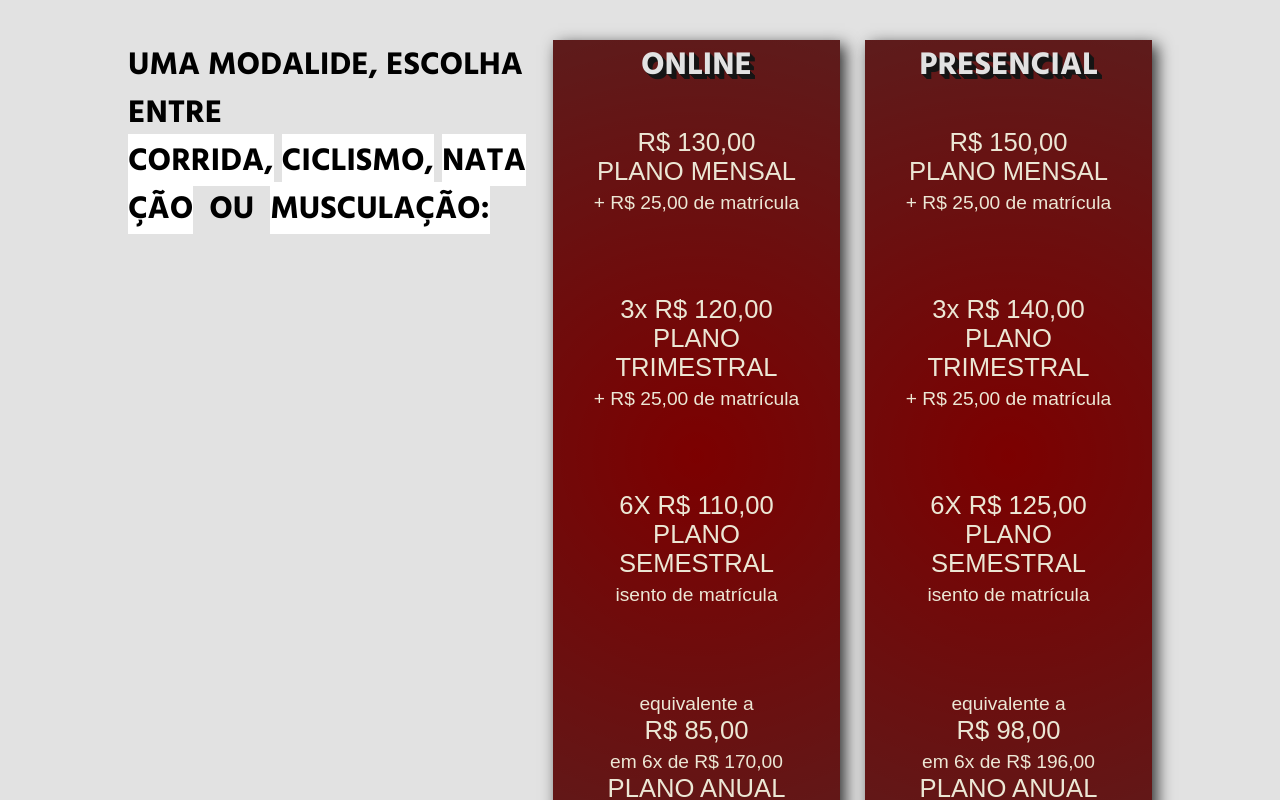
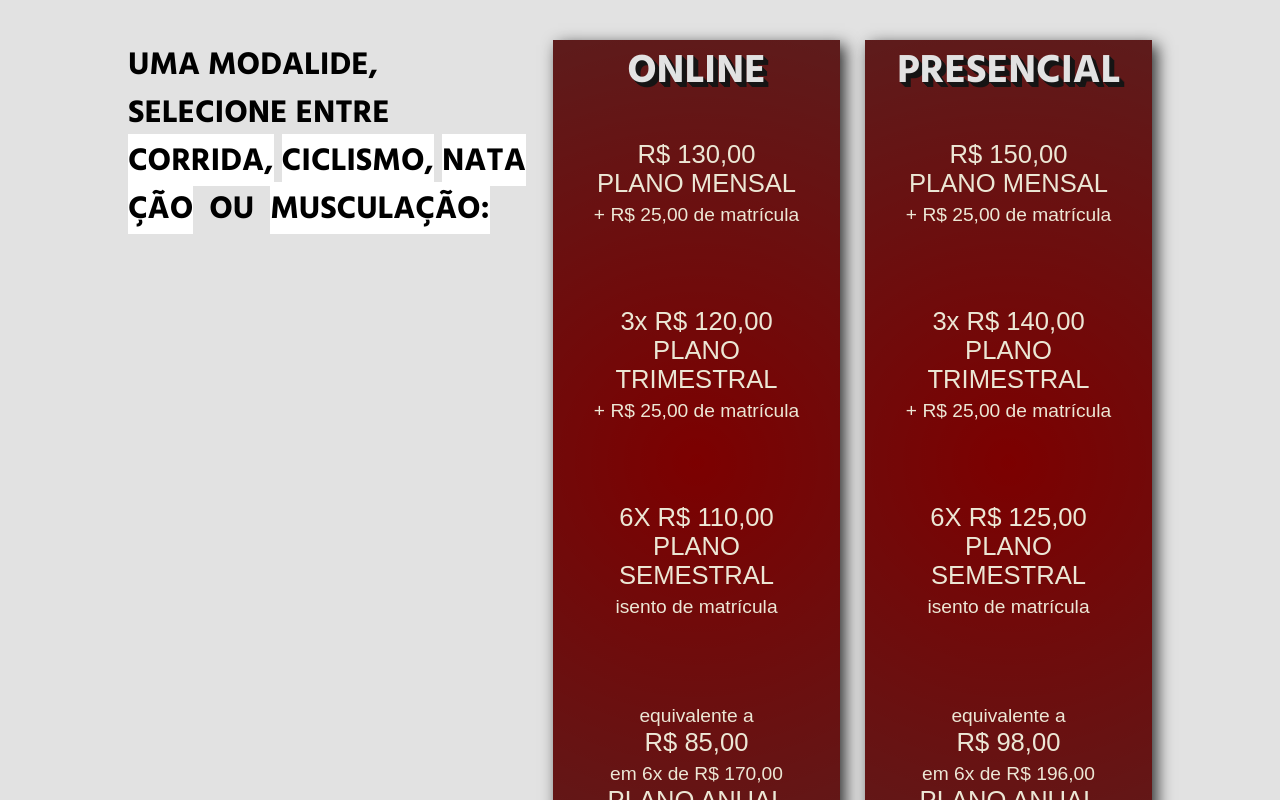
Before and after one commit to lucaslangsch/newpace_project, a React (Vite) app in the folder frontend/: page /planos in a window 1280 px wide. Shown: the part 920-1720 px from the top of the page. Built offline with nearby package versions, Linux system fonts and the light colour scheme.

Commit message:
feat(planos): insere uma modalide e inicia componetização

```diff
--- a/frontend/src/App.jsx
+++ b/frontend/src/App.jsx
@@ -6,8 +6,8 @@ import Plans from './pages/Plans';
 function App() {
   return (
     <Switch>
-      <Route exact path="/" component={ Home } />
       <Route exact path="/planos" component={ Plans } />
+      <Route path="/" component={ Home } />
     </Switch>
   );
 }
--- a/frontend/src/components/Footer.css
+++ b/frontend/src/components/Footer.css
@@ -60,6 +60,11 @@ footer a {
   color: rgba(255, 255, 255, 0.507);
 }
 
+.link-partners:hover .t::before {
+  content: '\00A0\00A0\00A0';
+
+}
+
 /* .link-partners::after {
   content: '\003E\003E\003E';
   text-decoration: underline;
--- a/frontend/src/components/Footer.jsx
+++ b/frontend/src/components/Footer.jsx
@@ -15,7 +15,7 @@ function Footer() {
       <div className='footer-right'>
         <h2>QUER SER NOSSO <span className="strong-footer"> PARCEIRO? </span></h2>
         <p>Conheça o clube NP, e venha integrar nossa rede técnica de empresas e profissionais.</p>
-        <a className='link-partners'>saiba mais &gt;&gt;&gt;</a>
+        <a className='link-partners'>saiba mais <span className='t'>&gt;&gt;&gt;</span></a>
         {/* <button className="btn-plans">CONHEÇA OS PLANOS</button> */}
       </div>
     </footer>
--- a/frontend/src/components/Header.jsx
+++ b/frontend/src/components/Header.jsx
@@ -2,6 +2,7 @@ import React, { useEffect, useState } from 'react';
 import './Header.css';
 import { AiOutlineInstagram, AiOutlineWhatsApp } from 'react-icons/ai';
 import logo from '../assets/logo_np.png';
+import { Link } from 'react-router-dom/cjs/react-router-dom.min';
 
 function Header() {
   const [headerOpacity, setHeaderOpacity] = useState(false);
@@ -23,8 +24,8 @@ function Header() {
     <header className={ `${headerOpacity ? 'scrolled' : ''} header` }>
       <img src={ logo } alt="" />
       <nav className="header-nav">
-        <a href='/'>INÍCIO</a>
-        <a href='/planos'>PLANOS</a>
+        <Link to='/'>INÍCIO</Link>
+        <Link to='/planos'>PLANOS</Link>
         <a target="_blank" href='https://www.instagram.com/newpaceassessoria/'><AiOutlineInstagram /></a>
         <a><AiOutlineWhatsApp /></a>
       </nav>
--- /dev/null
+++ b/frontend/src/components/Plan.jsx
@@ -0,0 +1,45 @@
+import { Component } from "react";
+import PlanButton from "./PlanButton";
+
+class Plan extends Component {
+
+  render() {
+    const { plano } = this.props;
+    const { onlineOne } = plano;
+    return (
+      <div className='card-plan'>
+      <div className='title'>
+        <h2>ONLINE</h2>
+      </div>
+      <PlanButton tempo={ onlineOne.mensal }/>
+      <button>
+        3x R$ 120,00
+        <br/>
+        PLANO TRIMESTRAL
+        <br/>
+        <span className='smal-font'>+ R$ 25,00 de matrícula</span>
+      </button>
+      <button>
+        6X R$ 110,00
+        <br/>
+        PLANO SEMESTRAL
+        <br/>
+        <span className='smal-font'>isento de matrícula</span>
+      </button>
+      <button>
+        <span className='smal-font'>equivalente a </span>
+        <br/>
+        R$ 85,00
+        <br/>
+        <span className='smal-font'> em 6x de R$ 170,00</span>
+        <br/>
+        PLANO ANUAL
+        <br/>
+        <span className='smal-font'>isento de matrícula</span>
+      </button>
+    </div>
+    );
+  }
+}
+
+export default Plan;
--- /dev/null
+++ b/frontend/src/components/PlanButton.jsx
@@ -0,0 +1,18 @@
+import { Component } from "react";
+
+class PlanButton extends Component {
+  render() {
+    const { tempo } = this.props;
+    return (
+      <button>
+      {tempo.valor}
+      <br/>
+      {tempo.plano}
+      <br/>
+      <span className='smal-font'>{`+ ${tempo.matricula} de matrícula`}</span>
+    </button>
+    );
+  }
+}
+
+export default PlanButton;
--- a/frontend/src/components/PlansGrid.css
+++ b/frontend/src/components/PlansGrid.css
@@ -49,10 +49,9 @@
 }
 
 
-.card-plan button {
+/* .card-plan button {
   margin: 20px;
   align-self: center;
-  /* width: 90%; */
   padding: 20px;
   z-index: 20;
   background-color: transparent;
@@ -61,12 +60,12 @@
   color: #ece7d5;
   box-shadow: 5px 5px 15px rgba(0, 0, 0, 0.801);
   font-size: var(--global-small-font);
-}
+} */
 
 .card-plan button {
   margin: 20px;
   align-self: center;
-  /* width: 90%; */
+  width: 90%;
   padding: 20px;
   z-index: 20;
   background-color: transparent;
@@ -75,6 +74,11 @@
   color: #ece7d5;
   box-shadow: none;
   font-size: var(--global-small-font);
+}
+
+.card-plan button:hover {
+  border: 1px solid white;
+  box-shadow: 5px 5px 15px rgba(0, 0, 0, 0.801);
 }
 
 .smal-font {
--- a/frontend/src/components/PlansGrid.jsx
+++ b/frontend/src/components/PlansGrid.jsx
@@ -1,5 +1,7 @@
 import { Component } from 'react';
 import './PlansGrid.css';
+import Plan from './Plan';
+import oneSport from '../helpers/planos.js';
 
 class PlansGrid extends Component {
   render() {
@@ -7,7 +9,7 @@ class PlansGrid extends Component {
       <section className='grid-plans'>
         <div className='title-plan'>
           <h3>
-            UMA MODALIDE, ESCOLHA ENTRE
+            UMA MODALIDE, SELECIONE ENTRE
             <span className='strong'> CORRIDA,</span>
             &nbsp;
             <span className='strong'>CICLISMO,</span>
@@ -19,47 +21,10 @@ class PlansGrid extends Component {
             <span className='strong'>MUSCULAÇÃO:</span>
           </h3>
         </div>
+        <Plan plano={oneSport}/>
         <div className='card-plan'>
           <div className='title'>
-            <h3>ONLINE</h3>
-          </div>
-          {/* botões para direcionar ao checkout */}
-          <button>
-            R$ 130,00
-            <br/>
-            PLANO MENSAL
-            <br/>
-            <span className='smal-font'>+ R$ 25,00 de matrícula</span>
-          </button>
-          <button>
-            3x R$ 120,00
-            <br/>
-            PLANO TRIMESTRAL
-            <br/>
-            <span className='smal-font'>+ R$ 25,00 de matrícula</span>
-          </button>
-          <button>
-            6X R$ 110,00
-            <br/>
-            PLANO SEMESTRAL
-            <br/>
-            <span className='smal-font'>isento de matrícula</span>
-          </button>
-          <button>
-            <span className='smal-font'>equivalente a </span>
-            <br/>
-            R$ 85,00
-            <br/>
-            <span className='smal-font'> em 6x de R$ 170,00</span>
-            <br/>
-            PLANO ANUAL
-            <br/>
-            <span className='smal-font'>isento de matrícula</span>
-          </button>
-        </div>
-        <div className='card-plan'>
-          <div className='title'>
-            <h3>PRESENCIAL</h3>
+            <h2>PRESENCIAL</h2>
           </div>
           {/* botões para direcionar ao checkout */}
           <button>
--- /dev/null
+++ b/frontend/src/helpers/planos.js
@@ -0,0 +1,26 @@
+const oneSport = {
+  onlineOne: {
+    mensal: {
+      plano: 'PLANO MENSAL',
+      valor: 'R$ 130,00',
+      matricula: 'R$ 25,00',
+    },
+    trimestral: {
+      plano: 'PLANO TRIMESTRAL',
+      valor: '3x R$ 120,00',
+      matricula: 'R$ 25,00',
+    },
+    semestral: {
+      plano: 'PLANO SEMESTRAL',
+      valor: '6x R$ 110,00',
+      matricula: null,
+    },
+    semestral: {
+      plano: 'PLANO ANUAL',
+      valor: '6x R$ 170,00',
+      matricula: null,
+    }
+  },
+};
+
+export default oneSport;
--- a/frontend/src/pages/Home.jsx
+++ b/frontend/src/pages/Home.jsx
@@ -9,7 +9,12 @@ import CardDepo from '../components/CardDepo';
 import Footer from '../components/Footer';
 
 class Home extends Component {
+  handleClick = () => {
+    const { history } = this.props;
+    history.push('/planos');
+  }
   render() {
+
     return (
       <>
         <Header />
@@ -29,7 +34,7 @@ class Home extends Component {
 
             <section className="module parallax parallax-2">
               <h1>MODALIDADES</h1>
-              <button className="btn-plans">CONHEÇA OS PLANOS</button>
+              <button className="btn-plans" onClick={ this.handleClick }>CONHEÇA OS PLANOS</button>
             </section>
 
             <section className="module content">
```
